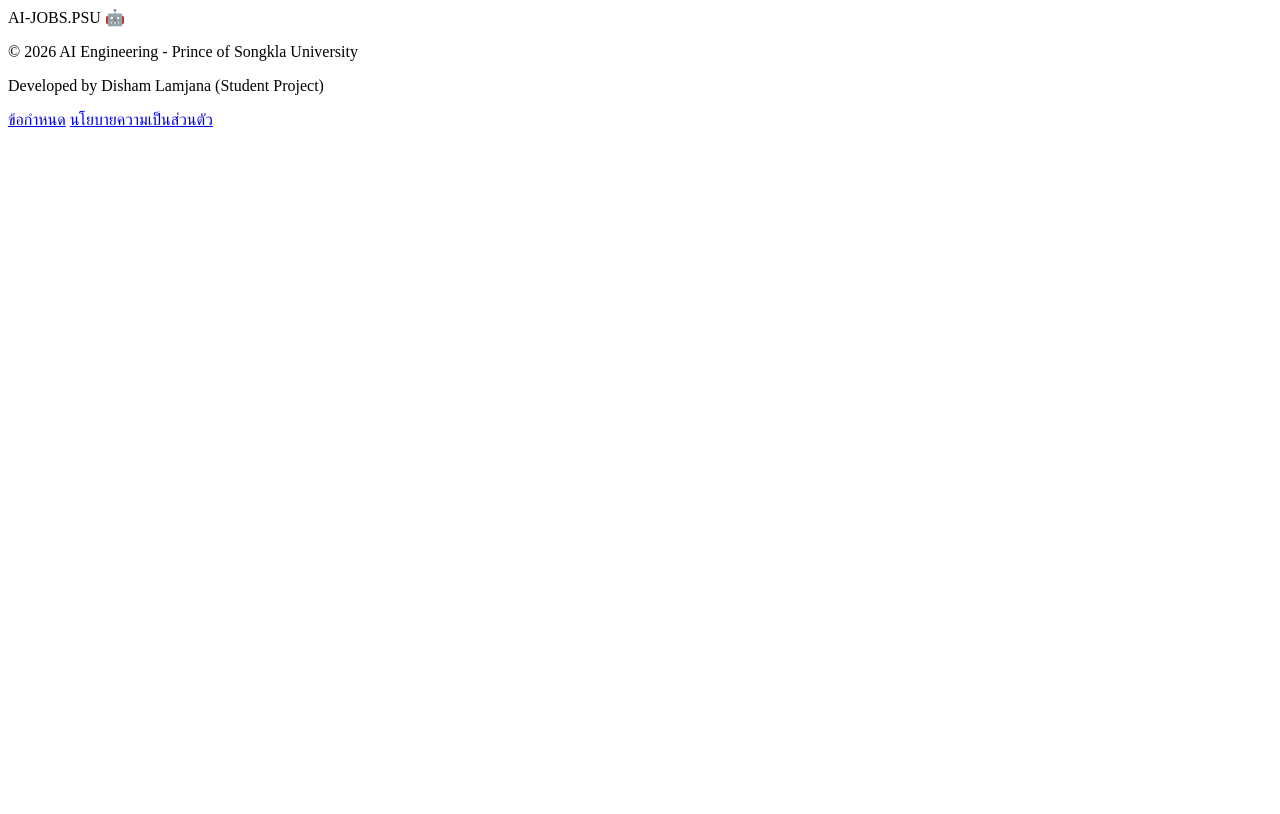
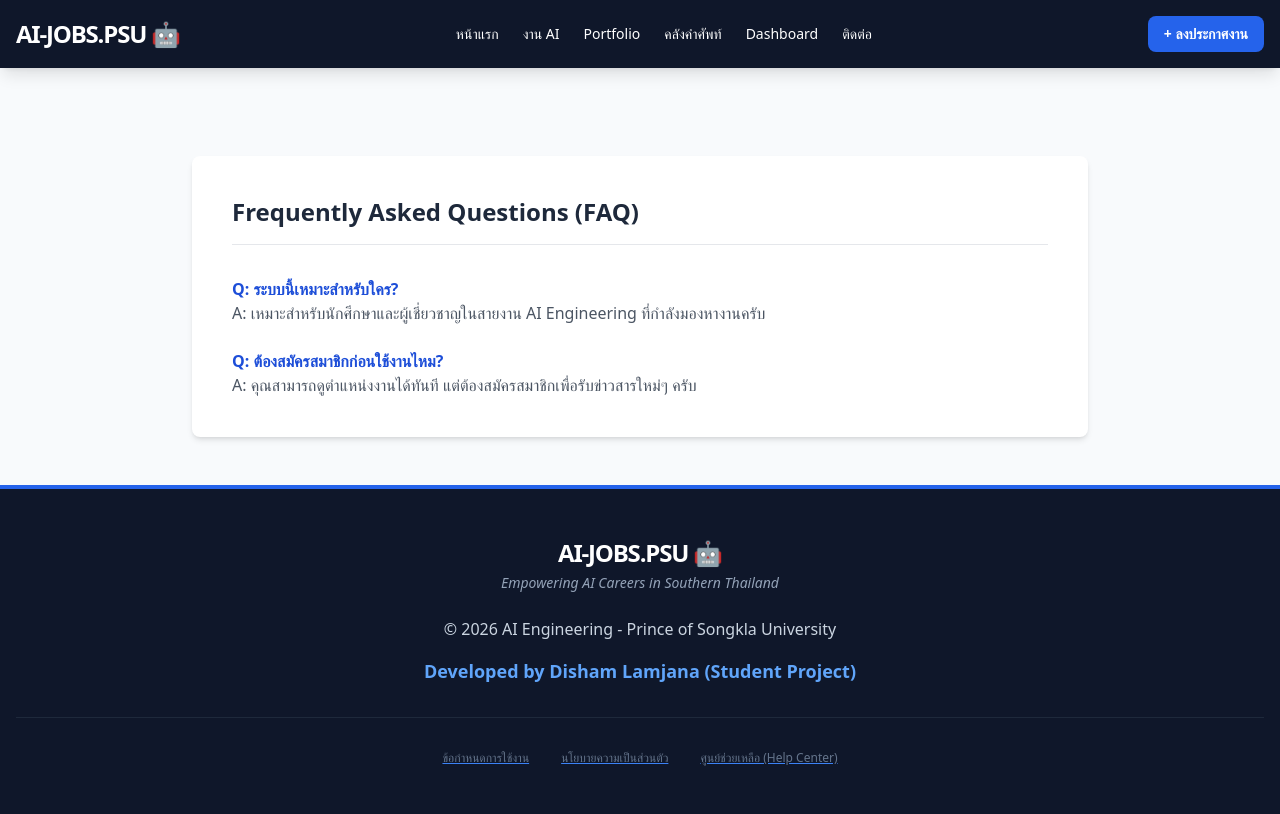
Before and after one commit to dishamsmt-maker/flask-assignment, a Flask app: page /faq in a window 1280 px wide. Before the commit the page ends 127 px from the top, so only its background shows below. Run offline with Flask 3, Linux system fonts and the light colour scheme; some libraries are stand-ins or nearby versions.

Commit message:
style: complete rewrite of base template for clean UI and responsive footer

```diff
--- a/templates/base.html
+++ b/templates/base.html
@@ -1,13 +1,53 @@
-<footer class="bg-slate-900 text-white py-12 mt-20 border-t-4 border-blue-600">
-        <div class="container mx-auto text-center">
-            <div class="mb-4 text-2xl font-bold tracking-tighter">AI-JOBS.PSU 🤖</div>
-            <p class="text-slate-400 text-sm">© 2026 AI Engineering - Prince of Songkla University</p>
-            <p class="mt-2 text-blue-400 font-medium">Developed by Disham Lamjana (Student Project)</p>
-            <div class="mt-6 space-x-4 text-xs text-slate-500">
-                <a href="/terms" class="hover:underline">ข้อกำหนด</a>
-                <a href="/privacy" class="hover:underline">นโยบายความเป็นส่วนตัว</a>
+<!DOCTYPE html>
+<html lang="th">
+<head>
+    <meta charset="UTF-8">
+    <meta name="viewport" content="width=device-width, initial-scale=1.0">
+    <title>{% block title %}AI Job Dashboard - PSU{% endblock %}</title>
+    <script src="https://cdn.tailwindcss.com"></script>
+</head>
+<body class="bg-slate-50 text-slate-900 flex flex-col min-h-screen">
+
+    <nav class="bg-slate-900 p-4 text-white shadow-lg sticky top-0 z-50">
+        <div class="container mx-auto flex justify-between items-center">
+            <a href="/" class="text-2xl font-bold tracking-tighter hover:text-blue-400 transition">AI-JOBS.PSU 🤖</a>
+            <div class="hidden md:flex space-x-6 text-sm font-medium">
+                <a href="/" class="hover:text-blue-400 transition">หน้าแรก</a>
+                <a href="/jobs" class="hover:text-blue-400 transition">งาน AI</a>
+                <a href="/portfolio" class="hover:text-blue-400 transition">Portfolio</a>
+                <a href="/dictionary" class="hover:text-blue-400 transition">คลังคำศัพท์</a>
+                <a href="/dashboard" class="hover:text-blue-400 transition">Dashboard</a>
+                <a href="/contact" class="hover:text-blue-400 transition">ติดต่อ</a>
+            </div>
+            <a href="/add-job" class="bg-blue-600 hover:bg-blue-700 px-4 py-2 rounded-lg text-sm font-bold transition">
+                + ลงประกาศงาน
+            </a>
+        </div>
+    </nav>
+
+    <main class="flex-grow container mx-auto py-12 px-4">
+        {% block content %}{% endblock %}
+    </main>
+
+    <footer class="bg-slate-900 text-white py-12 border-t-4 border-blue-600">
+        <div class="container mx-auto px-4 text-center">
+            <div class="mb-6">
+                <h2 class="text-2xl font-bold tracking-tighter">AI-JOBS.PSU 🤖</h2>
+                <p class="text-slate-400 text-sm mt-1 italic">Empowering AI Careers in Southern Thailand</p>
+            </div>
+
+            <div class="grid md:grid-cols-1 gap-4 mb-8">
+                <p class="text-slate-300">© 2026 AI Engineering - Prince of Songkla University</p>
+                <p class="text-blue-400 font-bold text-lg">Developed by Disham Lamjana (Student Project)</p>
+            </div>
+
+            <div class="pt-8 border-t border-slate-800 flex flex-col md:flex-row justify-center items-center space-y-4 md:space-y-0 md:space-x-8 text-xs text-slate-500">
+                <a href="/terms" class="hover:text-white transition underline decoration-blue-500">ข้อกำหนดการใช้งาน</a>
+                <a href="/privacy" class="hover:text-white transition underline decoration-blue-500">นโยบายความเป็นส่วนตัว</a>
+                <a href="/help" class="hover:text-white transition underline decoration-blue-500">ศูนย์ช่วยเหลือ (Help Center)</a>
             </div>
         </div>
     </footer>
+
 </body>
 </html>
```
